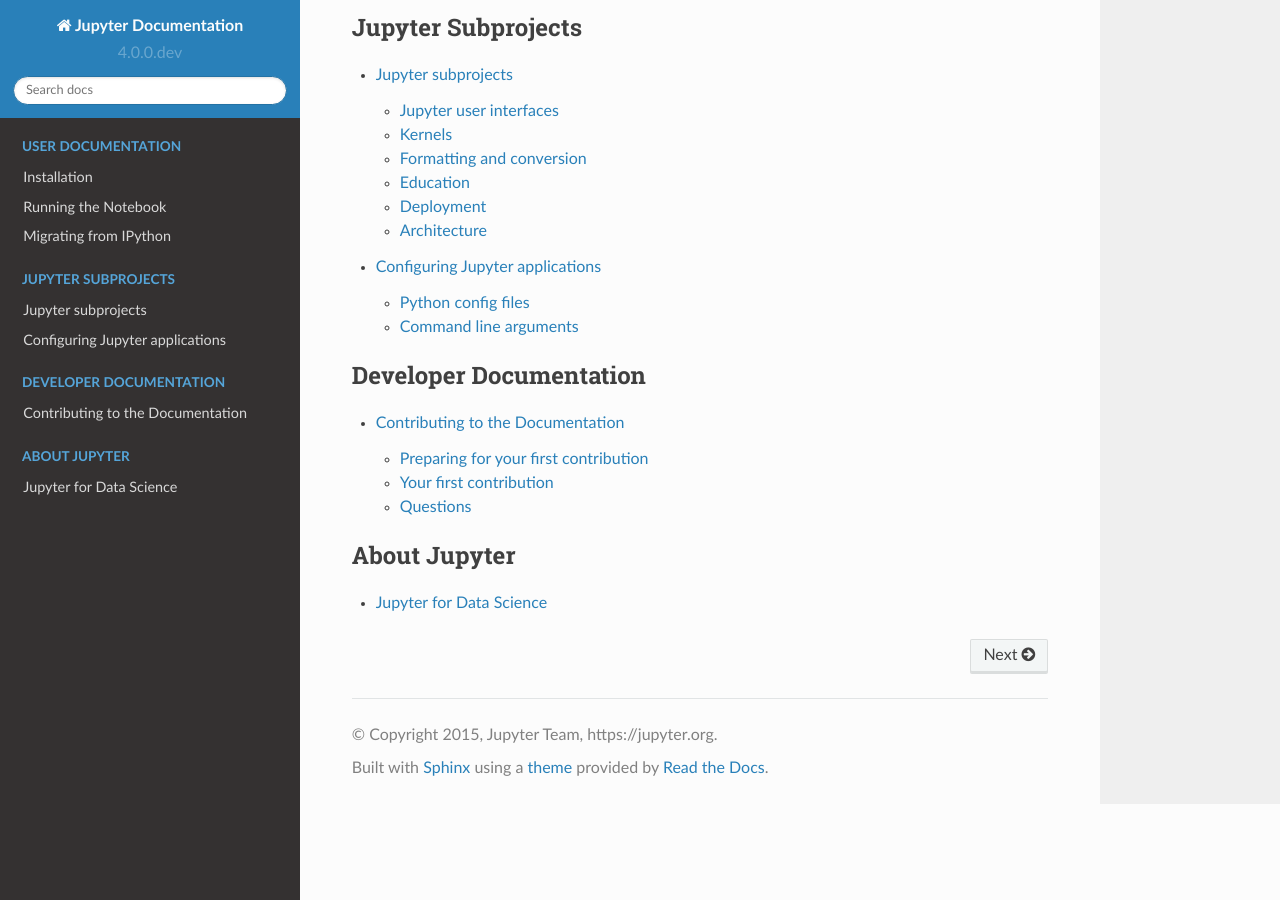
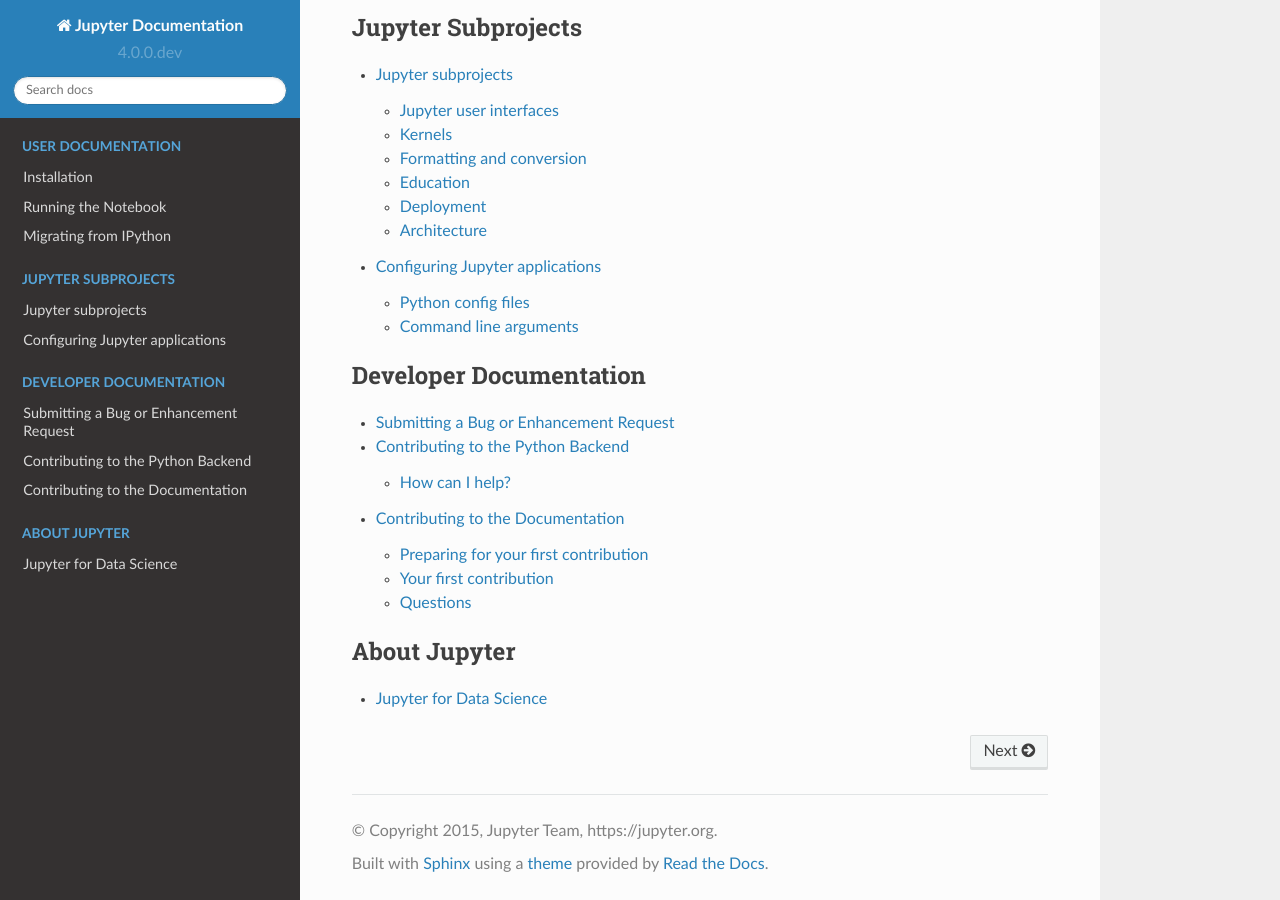
Before and after one commit to jupyter/jupyter, a Sphinx documentation site: the page built from docs/source/index.rst, in a window 1280 px wide and 900 px high, scrolled down 805 px. Built offline with Sphinx 7.4.7 and the Read the Docs theme 2.0.0, drawn with Linux system fonts in a browser that asks for light colours; pages that are not in the unit, such as notebooks, are missing from menus; some of the changed lines change nothing that is shown.

Commit message:
Update contribution documentation (first pass)

```diff
--- a/docs/source/contrib_guide_docs.rst
+++ b/docs/source/contrib_guide_docs.rst
@@ -1,3 +1,48 @@
+========================================
+Submitting a Bug or Enhancement Request
+========================================
+While using the Notebook, you might experience a bug or discover room for a
+potential enhancement. If so, we encourage you to open issues on Github.
+To make the navigating issues eaasier for both developers and users, we ask
+that you take the following steps before submitting an issue.
+
+1. Search through StackOverflow and existing Github issues to ensure that
+the issue has not already been reported by another user. If so, provide
+your input on the existing issue if you think it would be valuable.
+
+2. Prepare a small, self-contained snippet of code that will allow others
+to reproduce the issue that you are experiencing.
+
+3. Prepare information about the environment that you are executing the code
+in, in order to aid in the debugging of the issue. You can use ``python
+-c "import IPython; print(IPython.sys_info())"`` to get some initial
+information about the environment. You can also use ``pip list`` or
+``conda list`` and ``grep`` in order to identify the versions of the
+libraries that are relevant to the issue that you are submitting.
+
+4. Prepare a simple test that outlines the expected behavior of the code.
+
+5. Prepare an explanation of why the current behavior is not desired and
+what it should be.
+
+
+==================================
+Contributing to the Python Backend
+==================================
+
+How can I help?
+---------------
+Individuals are welcome, and encourage, to submit issues, enhancements, and
+new idea to the codebase. If you are a first-time contributor looking to get
+involved with Jupyter, you can use the following query in a Github search to
+find beginner-friendly issues to tackle across the Jupyter codebase.
+
+**is:issue is:open is:sprint-friendly user:jupyter**
+
+Once you've found an issue that you are eager to solve, you can use the guide
+below to get started. If you experience any issues while working on the issue,
+you can contact the mailing list or the approrpiate Gitter channel.
+
 =================================
 Contributing to the Documentation
 =================================
```
